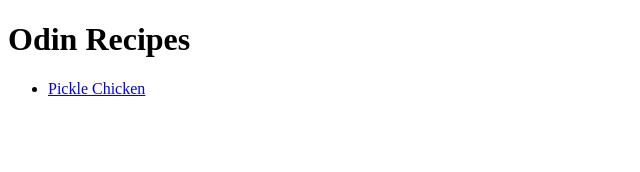
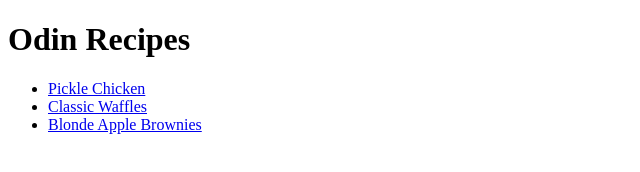
Before and after one commit to Ahiezer7/odin-recipes, a plain HTML site: page index.html in a window 1280 px wide. Shown: the whole page, without its empty margins (0-640 px from the left). Drawn offline with Linux system fonts and the light colour scheme.

Commit message:
Link the 3 recipes to the index page

```diff
--- a/index.html
+++ b/index.html
@@ -9,7 +9,8 @@
 
     <ul>
       <li><a href="./recipes/chicken.html">Pickle Chicken</a></li>
-
+      <li><a href="./recipes/waffles.html">Classic Waffles</a></li>
+      <li><a href="./recipes/brownies.html">Blonde Apple Brownies</a></li>
     </ul>
   </body>
 </html>
```
